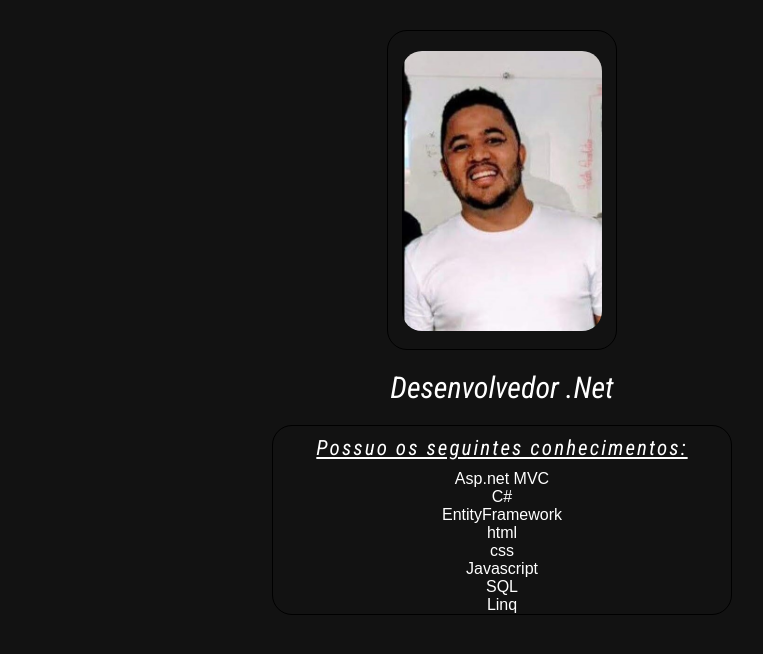
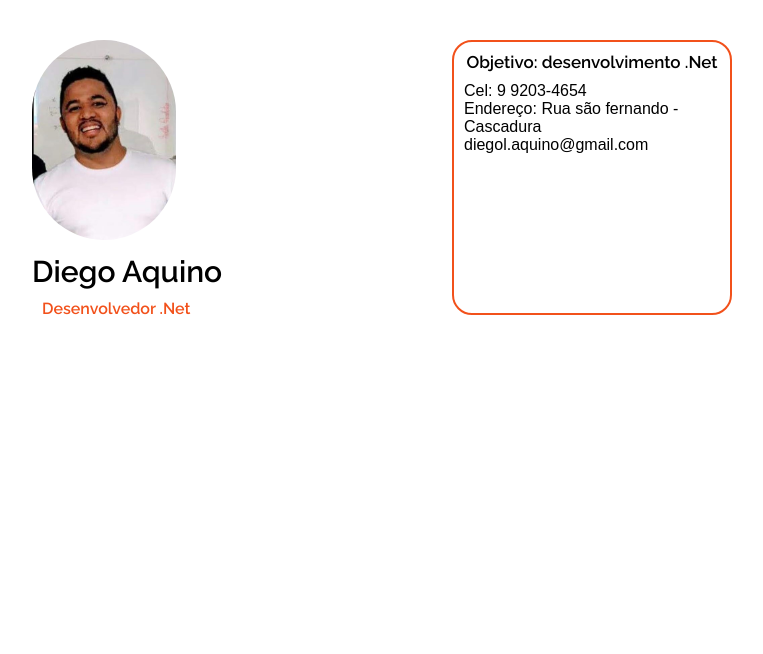
Before and after one commit to Diegolaquino/diegolaquino.github.io, a plain HTML site: page index.html in a window 1280 px wide. Shown: the whole page, without its empty margins (138-901 px from the left). Drawn offline with Linux system fonts and the light colour scheme.

Commit message:
Mudanças. Site está em construção.

```diff
--- a/css/main.css
+++ /dev/null
@@ -1,60 +0,0 @@
-body{
-    background-color: #121212;
-}
-
-.quadro{
-    background-color: #121212;
-    color: #fff;
-    width: 230px;
-    height: 320px;
-    margin: 0 auto;
-    border-radius: 20px;
-    margin-top: 30px;
-    padding-top: 20px;
-    border: 1px solid black;
-}
-
-.quadro:hover{
-    background-color: black;
-}
-
-img{
-    width: 200px;
-    height: 280px;
-    display: block;
-    margin: auto;
-    border-radius: 20px;
-    border: 1px solid black;
-}
-.titulo{
-    color: #fff;
-    font-family: Roboto Condensed, sans-serif;
-    display: block;
-    font-size: 30px;
-    margin-top: 20px;
-    margin-bottom: 20px;
-}
-.subtitulo{
-    text-decoration: underline;
-    padding: 10px 0;
-    letter-spacing: .1em;
-    font-size: 21px;
-    font-family: Roboto Condensed, sans-serif;
-}
-.informacoes{
-    text-align: center;
-    color: #fff;
-}
-div ul li{
-    letter-spacing: .0.7em;
-}
-.bloco1{
-    background-color: #121212;
-    border-radius: 20px;
-    border: 1px solid black;
-    margin-left: 250px;
-    margin-right: 250px;
-}
-.bloco1:hover{
-    background-color: black;
-}
--- /dev/null
+++ b/css/style.css
@@ -0,0 +1,39 @@
+img{
+    height: 200px;
+    border-radius: 250px;
+    margin-bottom: 10px;
+    margin-top: 40px;
+}
+.nome{
+    font-family: 'Raleway', sans-serif;
+    font-weight: bold;
+    font-size: 30px;
+}
+.titulo{
+    font-family: 'Raleway', sans-serif;
+    font-weight: bold;
+    color: #f2511b;
+    margin: 10px;
+}
+
+.principal{
+    border: 2px solid #f2511b;
+    margin-top: 40px;
+    border-radius: 20px;
+    height: 275px;
+}
+.objetivo{
+    font-family: 'Raleway', sans-serif;
+    font-weight: bold;
+    margin: 10px;
+    text-align: center;
+    font-size: 17px;
+}
+
+.info{
+    margin: 10px;
+}
+
+.info ul li{
+    margin: 0 auto;
+}
--- a/index.html
+++ b/index.html
@@ -3,67 +3,41 @@
     <head>
         <meta charset="UTF-8">
         <title>diegolaquino</title>
-        <link rel="stylesheet" type="text/css" href="css/reset.css">
-        <link rel="stylesheet" type="text/css" href="css/main.css">
-        <link rel="stylesheet" type="text/css" href="css/grid.css">
-        <link rel="stylesheet" type="text/css" href="css/normalize.css">
-        <link href="https://fonts.googleapis.com/css?family=Roboto+Condensed:400i" rel="stylesheet">
+        <link rel="stylesheet" href="css/reset.css">
+        <link rel="stylesheet" href="css/normalize.css">
+        <link rel="stylesheet" href="css/grid.css">
+        <link href="https://fonts.googleapis.com/css?family=Raleway:600" rel="stylesheet">
+        <link rel="stylesheet" href="css/style.css">
+
     </head>
+	<!-- trocar section e div -->
     <body>
         <div class="container">
-            <div class="quadro">
-                <img src="img/eu.jpg">
-            </div>
+            <section class="grid-7">
+                <img src="/img/eu.jpg">
+                <div class="nome">Diego Aquino</div>
+                <div class="titulo">Desenvolvedor .Net</div>
+            </section>
+            <section class="grid-5 principal">
+                <div class="objetivo">Objetivo: desenvolvimento .Net</div>
+                <div class="info">
+                    <ul>
+                        <li>Cel: 9 9203-4654</li>
+                        <li>Endereço:  Rua são fernando - Cascadura</li>
+                        <li>diegol.aquino@gmail.com</li>
+                    </ul>
+                </div>
+            </section>
         </div>
         <div class="container">
-            <div class="informacoes">
-                <h2 class="titulo">Desenvolvedor .Net</h2>
-                <div class="bloco1">
-                    <p class="subtitulo">Possuo os seguintes conhecimentos:</p>
-                    <ul>
-                        <li class="skills1">Asp.net MVC</li>
-                        <li class="skills2">C#</li>
-                        <li class="skills3">EntityFramework</li>
-                        <li class="skills4">html</li>
-                        <li class="skills5">css</li>
-                        <li class="skills6">Javascript</li>
-                        <li class="skills7">SQL</li>
-                        <li class="skills8">Linq</li>
-                    </ul>
-                </div>
-            </div>
+           <div class="linhaP">
+
+           </div>
+           <div class="linhaM">
+
+           </div>
+
         </div>
-        <script>
-            function typeWrite(elemento, multiplicador)
-            {
-                const textoArray = elemento.innerHTML.split('');
-                elemento.innerHTML = '';
-                textoArray.forEach((letra, i) => {
-                    setTimeout(function(){
-                        elemento.innerHTML += letra;
-                    }, multiplicador * i)
-                })
 
-            }
-
-            const subtitulo = document.querySelector(".subtitulo");
-            typeWrite(subtitulo, 75);
-            const skills1 = document.querySelector(".skills1");
-            typeWrite(skills1, 150);
-            const skills2 = document.querySelector(".skills2");
-            typeWrite(skills2, 250);
-            const skills3 = document.querySelector(".skills3");
-            typeWrite(skills3, 150);
-            const skills4 = document.querySelector(".skills4");
-            typeWrite(skills4, 350);
-            const skills5 = document.querySelector(".skills5");
-            typeWrite(skills5, 400);
-            const skills6 = document.querySelector(".skills6");
-            typeWrite(skills6, 250);
-            const skills7 = document.querySelector(".skills7");
-            typeWrite(skills7, 500);
-            const skills8 = document.querySelector(".skills8");
-            typeWrite(skills8, 550);
-        </script>
     </body>
 </html>
```
